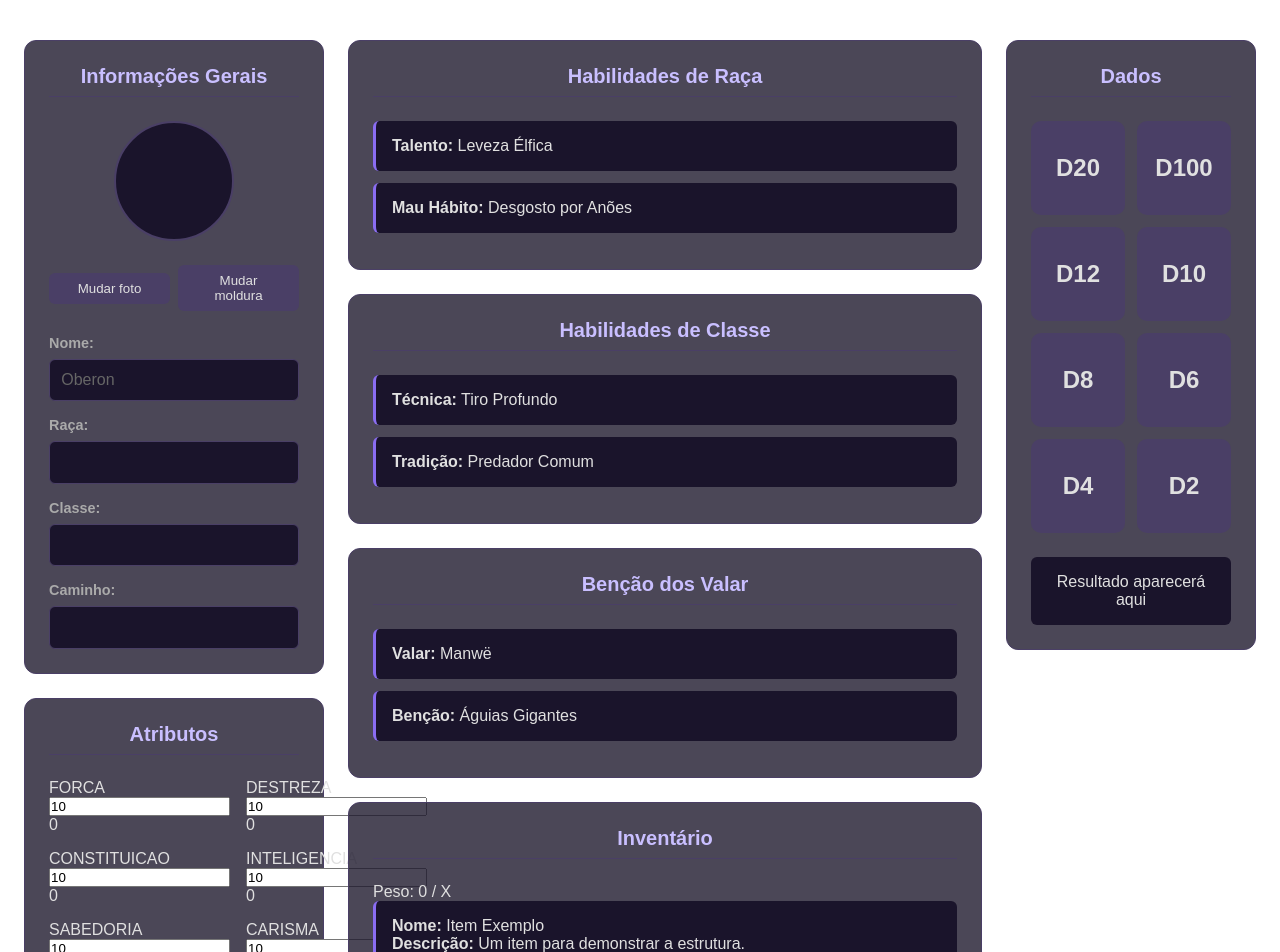
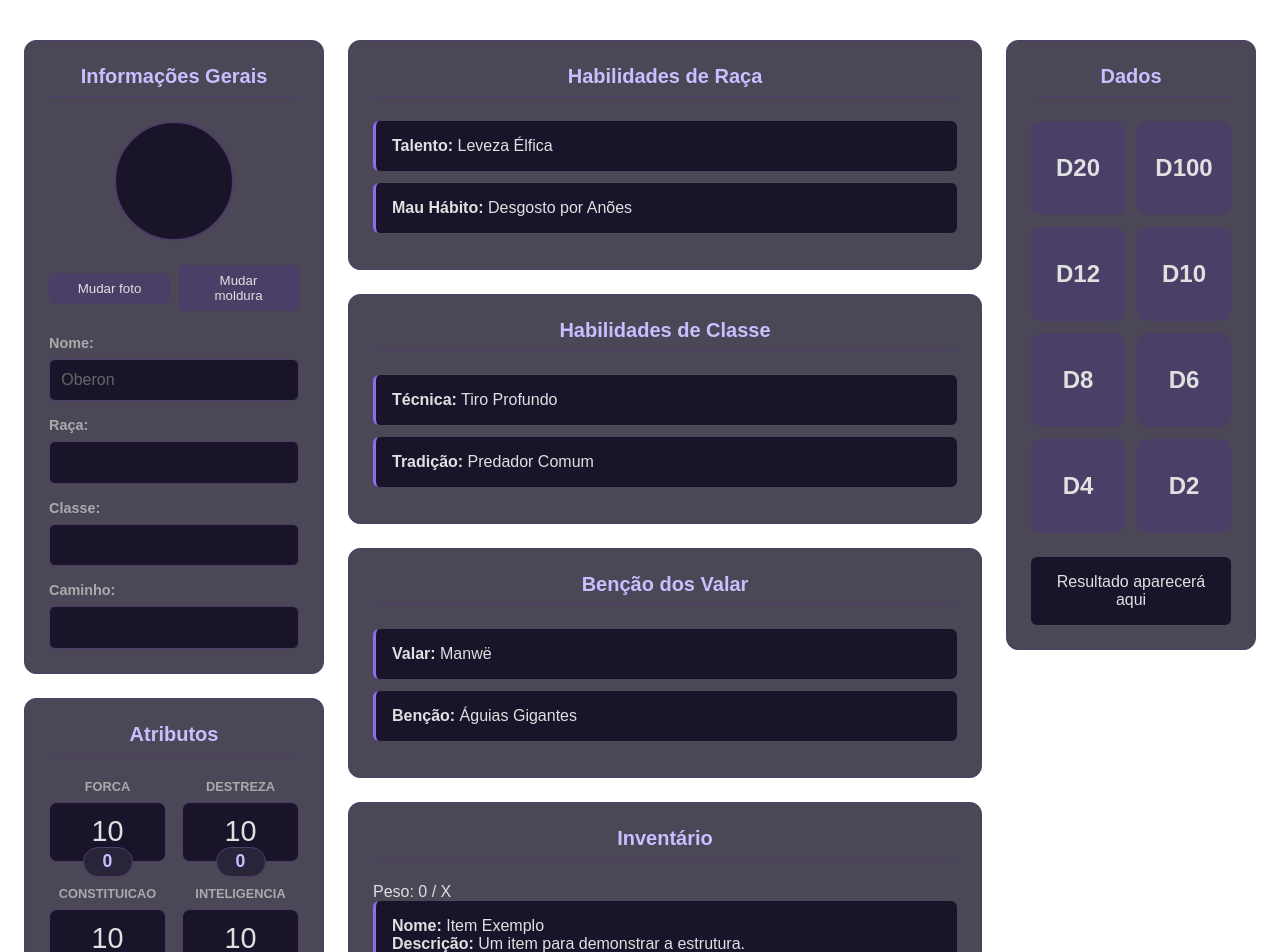
Before and after one commit to joaovcguerra/lotr-rpg, a Next.js app in the folder my-app/: page / in a window 1280 px wide. Shown: the top 952 px of the page. Built offline with nearby package versions, Linux system fonts and the light colour scheme.

Commit message:
api installed

```diff
--- a/my-app/app/components/Ficha/Ficha.module.css
+++ b/my-app/app/components/Ficha/Ficha.module.css
@@ -180,3 +180,80 @@
     border-radius: 6px;
     min-height: 50px;
 }
+
+/* === NOVOS ESTILOS PARA ATRIBUTOS === */
+
+/* Ajusta o grid para o novo layout */
+.atributosGrid {
+    display: grid;
+    grid-template-columns: 1fr 1fr;
+    /* Duas colunas */
+    gap: 1.5rem 1rem;
+    /* Espaçamento vertical e horizontal */
+    justify-items: center;
+}
+
+/* A caixa que contém o label, o input e o modificador */
+.atributoBox {
+    width: 100%;
+    text-align: center;
+    position: relative;
+}
+
+/* O nome do atributo (FORÇA, DESTREZA, etc.) */
+.atributoLabel {
+    display: block;
+    font-weight: bold;
+    color: #aaa;
+    font-size: 0.8rem;
+    margin-bottom: 0.5rem;
+    text-transform: uppercase;
+}
+
+/* A caixa principal (quadrada) para o valor */
+.atributoInput {
+    width: 100%;
+    height: 60px;
+    /* Altura da caixa principal */
+    background-color: #1a142b;
+    border: 1px solid #4a3f66;
+    border-radius: 8px;
+    color: #e0e0e0;
+    font-size: 1.8rem;
+    /* Tamanho do número do atributo */
+    text-align: center;
+
+    /* Correção para remover as setas do input de número */
+    -moz-appearance: textfield;
+    /* Para Firefox */
+    appearance: none;
+    /* Para navegadores modernos */
+}
+
+.atributoInput::-webkit-outer-spin-button,
+.atributoInput::-webkit-inner-spin-button {
+    -webkit-appearance: none;
+    /* Remove setas do input de número no Chrome, Safari, etc. */
+    margin: 0;
+}
+
+/* O círculo/oval para o modificador */
+.atributoModificador {
+    position: absolute;
+    bottom: -15px;
+    /* Posição para ficar "colado" embaixo */
+    left: 50%;
+    transform: translateX(-50%);
+    width: 50px;
+    height: 30px;
+    background-color: #2a243b;
+    border: 1px solid #4a3f66;
+    border-radius: 15px;
+    /* Deixa as bordas bem arredondadas */
+    color: #c9bfff;
+    display: flex;
+    justify-content: center;
+    align-items: center;
+    font-weight: bold;
+    font-size: 1.1rem;
+}
--- /dev/null
+++ b/package.json
@@ -0,0 +1,5 @@
+{
+  "dependencies": {
+    "@dice-roller/rpg-dice-roller": "^5.5.1"
+  }
+}
```
Also changed, not shown: 1 other file (tests, documents, lock files or other folders).
